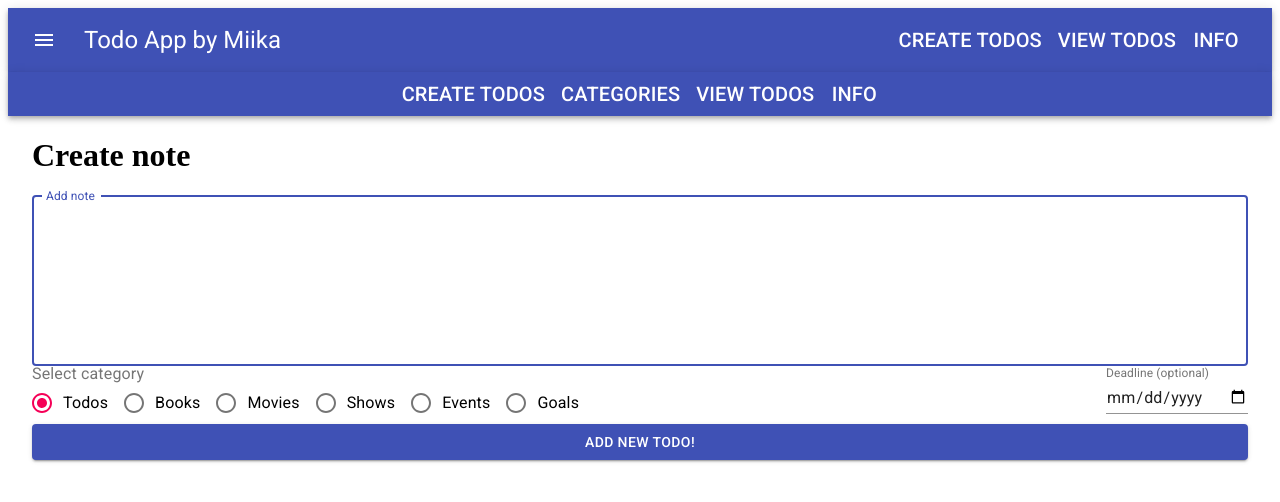
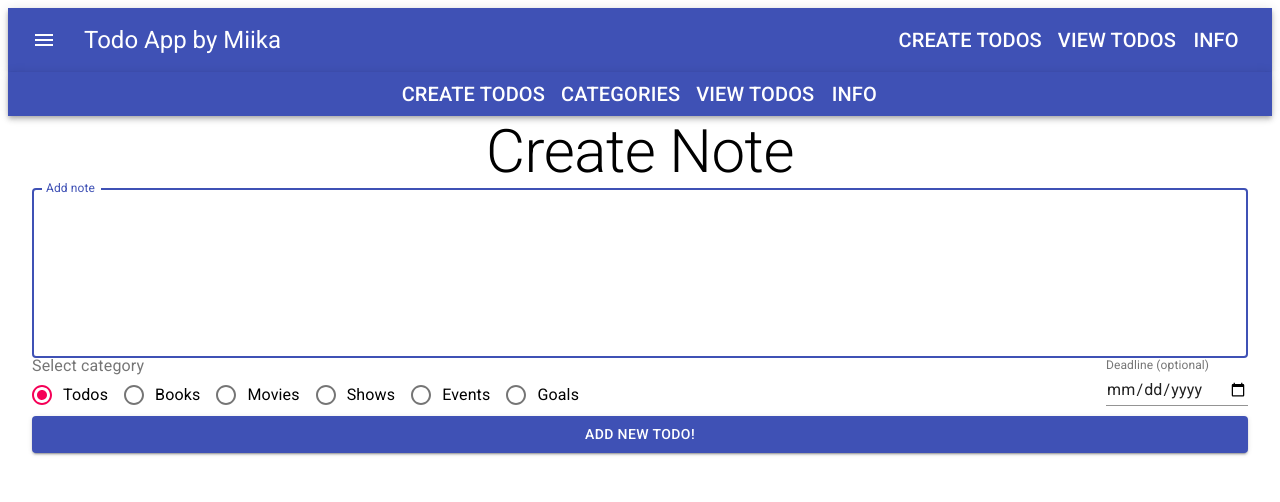
Before and after one commit to harmamiika/notes, a React (Create React App) app: page / in a window 1280 px wide. Shown: the top 502 px of the page. Built offline with nearby package versions, Linux system fonts and the light colour scheme.

Commit message:
centered a div

```diff
--- a/src/components/AddNote.css
+++ b/src/components/AddNote.css
@@ -6,3 +6,7 @@
 .deadline-field {
   margin-bottom: 2px;
 }
+
+.form-header {
+  text-align: center;
+}
--- a/src/components/AddNote.js
+++ b/src/components/AddNote.js
@@ -9,6 +9,7 @@ import RadioGroup from '@material-ui/core/RadioGroup';
 import FormControlLabel from '@material-ui/core/FormControlLabel';
 import FormControl from '@material-ui/core/FormControl';
 import FormLabel from '@material-ui/core/FormLabel';
+import Typography from '@material-ui/core/Typography';
 
 import './AddNote.css'
 import { addNote } from '../actions/index'
@@ -45,7 +46,9 @@ const AddNote = () => {
 
     return (
         <form onSubmit={onFormSubmit}>
-            <h1>Create note</h1>
+            <Typography className='form-header' variant='h2'>
+                Create Note
+            </Typography>
             <TextField
                 onKeyPress={sendOnEnterPress}
                 onChange={(e) => setInput(e.target.value)}
```
